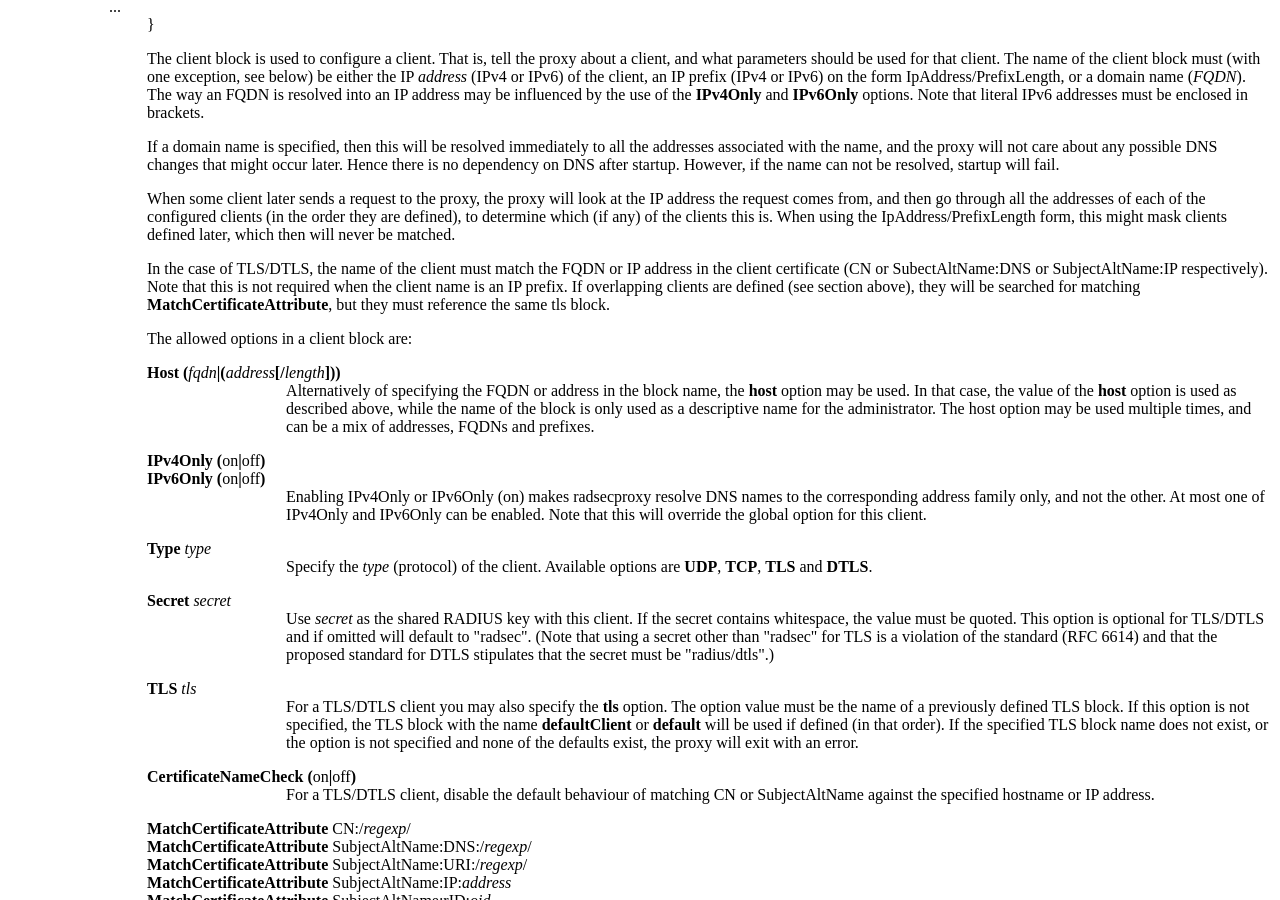
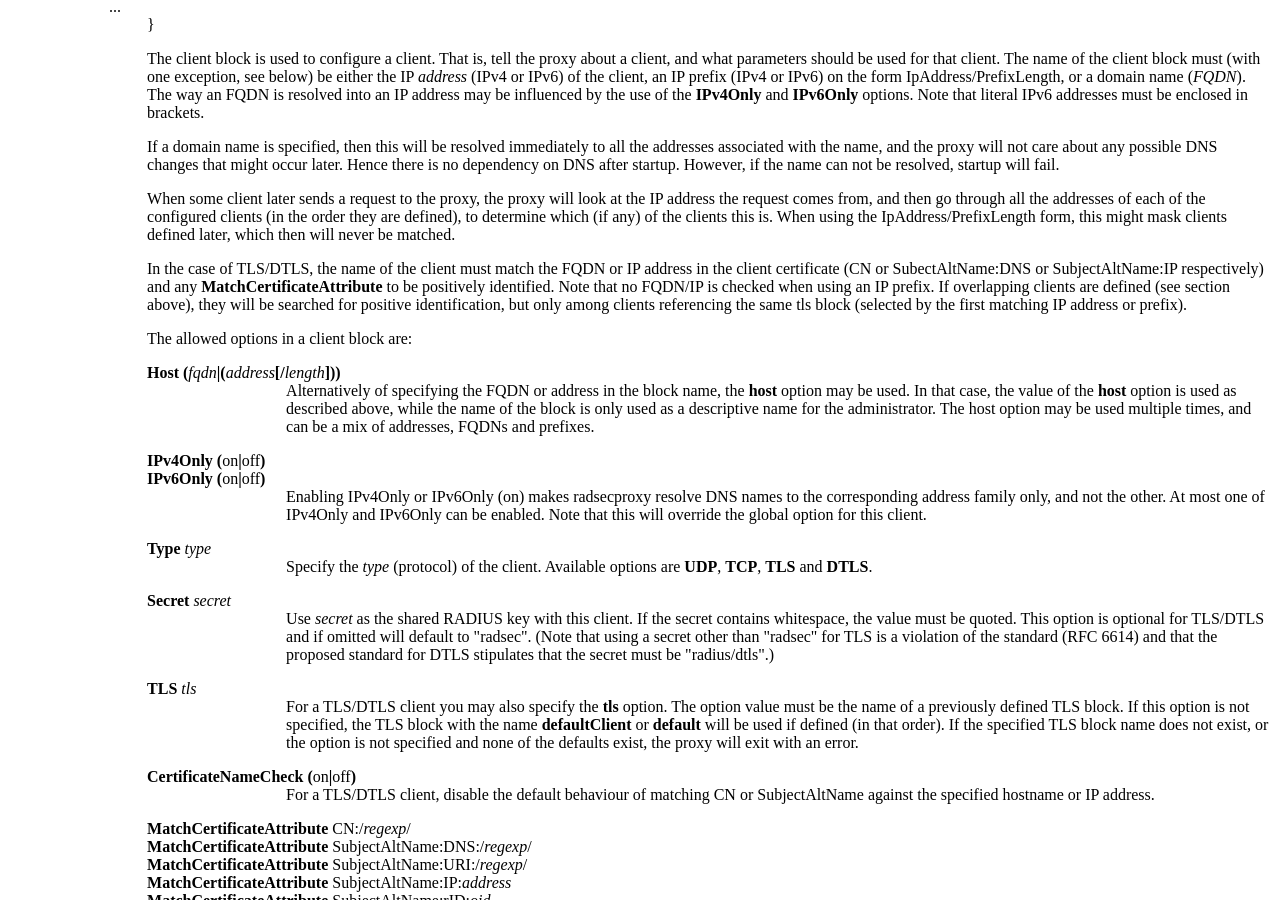
Before and after one commit to radsecproxy/radsecproxy.github.io, a Jekyll site: the page radsecproxy.conf.html, which Jekyll copies as it is, in a window 1280 px wide and 900 px high, scrolled down 3359 px. Built offline with Jekyll 4.4.1, drawn with Linux system fonts in a browser that asks for light colours; some of the changed text lies outside the part shown.

Commit message:
radsecproxy 1.9.1 release

```diff
--- a/_config.yml
+++ b/_config.yml
@@ -2,8 +2,8 @@ theme: jekyll-theme-slate
 title: radsecproxy
 description: a generic RADIUS proxy with RadSec support
 show_downloads: true
-download_version: v1.9.0
+download_version: v1.9.1
 github:
   repository_url: https://github.com/radsecproxy/radsecproxy
-  tar_url: https://github.com/radsecproxy/radsecproxy/releases/download/1.9.0/radsecproxy-1.9.0.tar.gz
-  asc_url: https://github.com/radsecproxy/radsecproxy/releases/download/1.9.0/radsecproxy-1.9.0.tar.gz.asc
+  tar_url: https://github.com/radsecproxy/radsecproxy/releases/download/1.9.1/radsecproxy-1.9.1.tar.gz
+  asc_url: https://github.com/radsecproxy/radsecproxy/releases/download/1.9.1/radsecproxy-1.9.1.tar.gz.asc
--- a/radsecproxy-hash.html
+++ b/radsecproxy-hash.html
@@ -1,5 +1,5 @@
 <!-- Creator     : groff version 1.19.2 -->
-<!-- CreationDate: Wed May 26 08:10:58 2021 -->
+<!-- CreationDate: Mon Oct 25 16:59:38 2021 -->
 <!DOCTYPE html PUBLIC "-//W3C//DTD HTML 4.01 Transitional//EN"
 "http://www.w3.org/TR/html4/loose.dtd">
 <html>
--- a/radsecproxy.conf.html
+++ b/radsecproxy.conf.html
@@ -1,5 +1,5 @@
 <!-- Creator     : groff version 1.19.2 -->
-<!-- CreationDate: Wed May 26 08:10:58 2021 -->
+<!-- CreationDate: Mon Oct 25 16:59:39 2021 -->
 <!DOCTYPE html PUBLIC "-//W3C//DTD HTML 4.01 Transitional//EN"
 "http://www.w3.org/TR/html4/loose.dtd">
 <html>
@@ -490,12 +490,13 @@ later, which then will never be matched.</p>
 <p style="margin-left:11%; margin-top: 1em">In the case of
 TLS/DTLS, the name of the client must match the FQDN or IP
 address in the client certificate (CN or SubectAltName:DNS
-or SubjectAltName:IP respectively). Note that this is not
-required when the client name is an IP prefix. If
-overlapping clients are defined (see section above), they
-will be searched for matching
-<b>MatchCertificateAttribute</b>, but they must reference
-the same tls block.</p>
+or SubjectAltName:IP respectively) and any
+<b>MatchCertificateAttribute</b> to be positively
+identified. Note that no FQDN/IP is checked when using an IP
+prefix. If overlapping clients are defined (see section
+above), they will be searched for positive identification,
+but only among clients referencing the same tls block
+(selected by the first matching IP address or prefix).</p>
 
 <p style="margin-left:11%; margin-top: 1em">The allowed
 options in a client block are:</p>
@@ -1124,7 +1125,7 @@ be set to zero to disable caching.</p>
 
 <p style="margin-left:22%;">Specify the <i>ciphersuites</i>
 to be used for TLS1.3. See <b>openssl-ciphers</b>(1). <br>
-Note this requires openssl 1.1.1</p>
+Note this requires OpenSSL 1.1.1</p>
 
 
 <p style="margin-left:11%; margin-top: 1em"><b>TlsVersion</b>
--- a/radsecproxy.html
+++ b/radsecproxy.html
@@ -1,5 +1,5 @@
 <!-- Creator     : groff version 1.19.2 -->
-<!-- CreationDate: Wed May 26 08:10:57 2021 -->
+<!-- CreationDate: Mon Oct 25 16:59:38 2021 -->
 <!DOCTYPE html PUBLIC "-//W3C//DTD HTML 4.01 Transitional//EN"
 "http://www.w3.org/TR/html4/loose.dtd">
 <html>
```
Also changed, not shown: other parts of radsecproxy.conf.html (+5 -2 lines).
